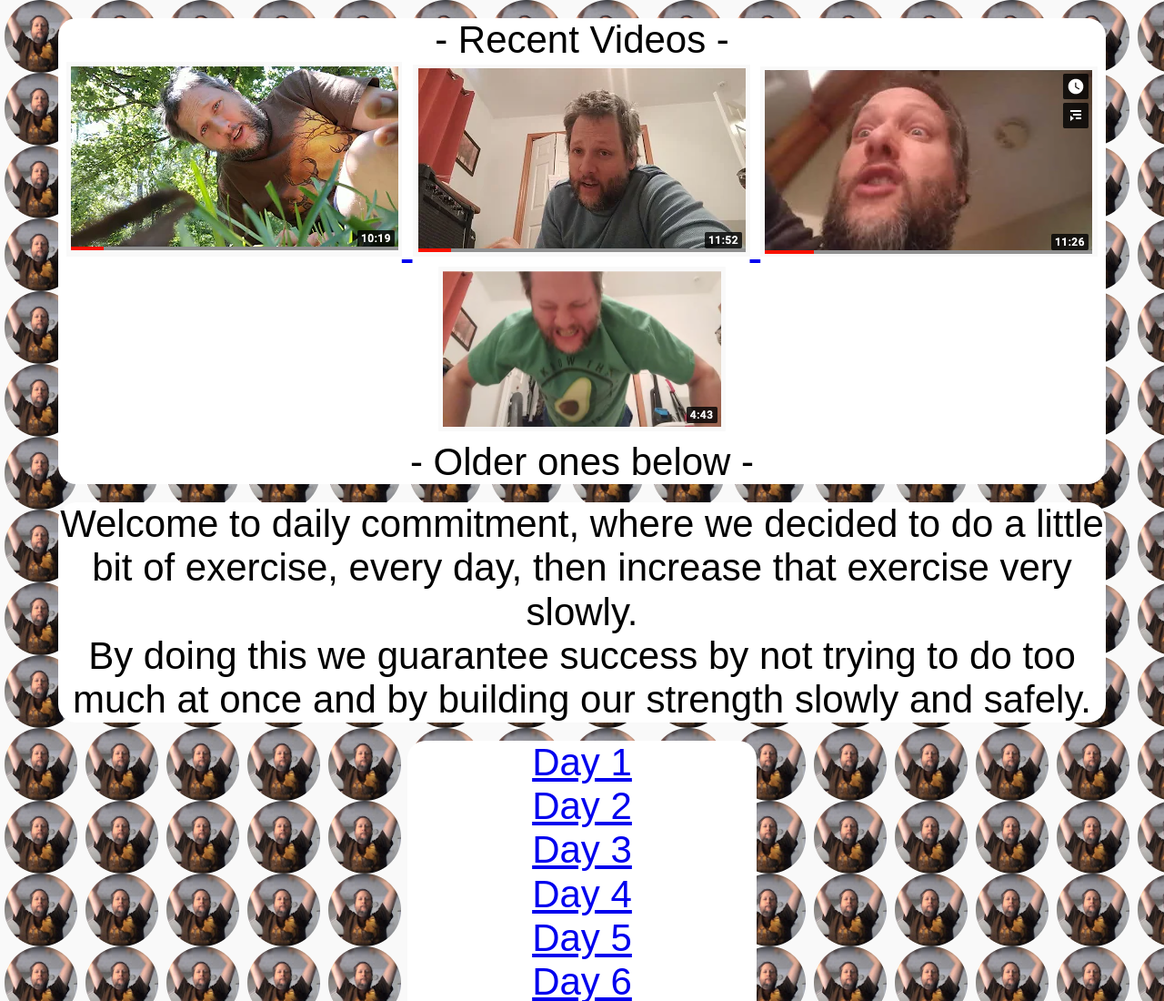
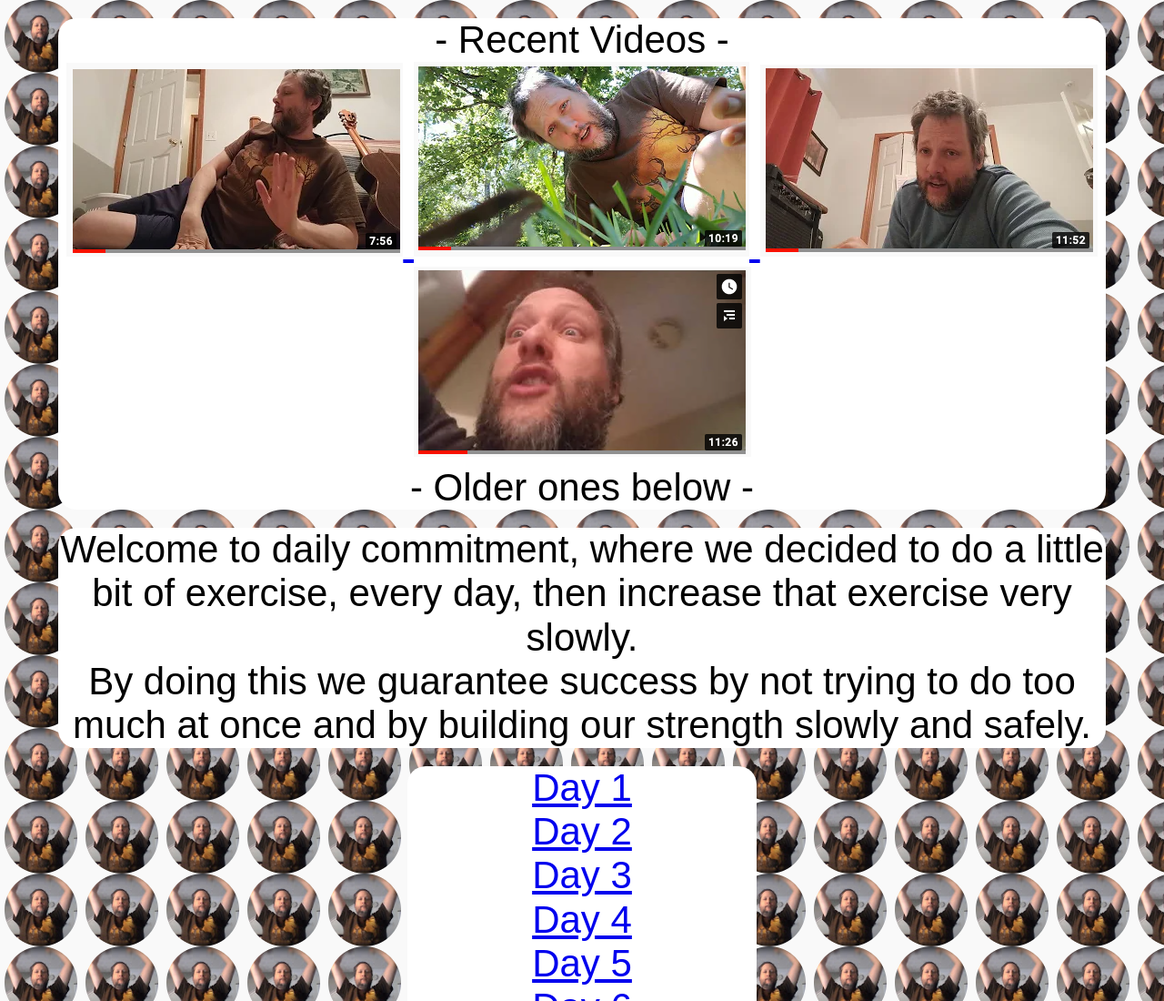
Before and after one commit to farstrider777/daily_commitment, a plain HTML site: page index.html in a window 1280 px wide. Shown: the top 1100 px of the page at 91% size. Drawn offline with Linux system fonts and the light colour scheme.

Commit message:
added next video

```diff
--- a/index.html
+++ b/index.html
@@ -13,10 +13,11 @@
       <div id="videos-title">
         - Recent Videos -
       </div>
+      <a href="https://www.youtube.com/watch?v=bCWtvSVj5t4"> <img src="videos/day206.png"> </a>
       <a href="https://www.youtube.com/watch?v=tIukHxTJwaA"> <img src="videos/day205.png"> </a>
       <a href="https://www.youtube.com/watch?v=WxO7ULGS5yE&t=1s"> <img src="videos/day203.png"> </a>
       <a href="https://www.youtube.com/watch?v=rOWQaJE_nac&t=105s"> <img src="videos/day202.png"> </a>
-      <a href="https://www.youtube.com/watch?v=wO6edwueIys&t=105s"> <img src="videos/day201.png"> </a>
+      <!-- <a href="https://www.youtube.com/watch?v=wO6edwueIys&t=105s"> <img src="videos/day201.png"> </a> -->
       <!-- <a href="https://www.youtube.com/watch?v=_whAQQMy2bA"> <img src="videos/day200.png"> </a> -->
       <!-- <a href="https://www.youtube.com/watch?v=dM4RJP3KWCI"> <img src="videos/day199.png"> </a> -->
       <!-- <a href="https://www.youtube.com/watch?v=csZybYYqy8I"> <img src="videos/day198.png"> </a> -->
```
Also changed, not shown: videos/day206.png (added).
